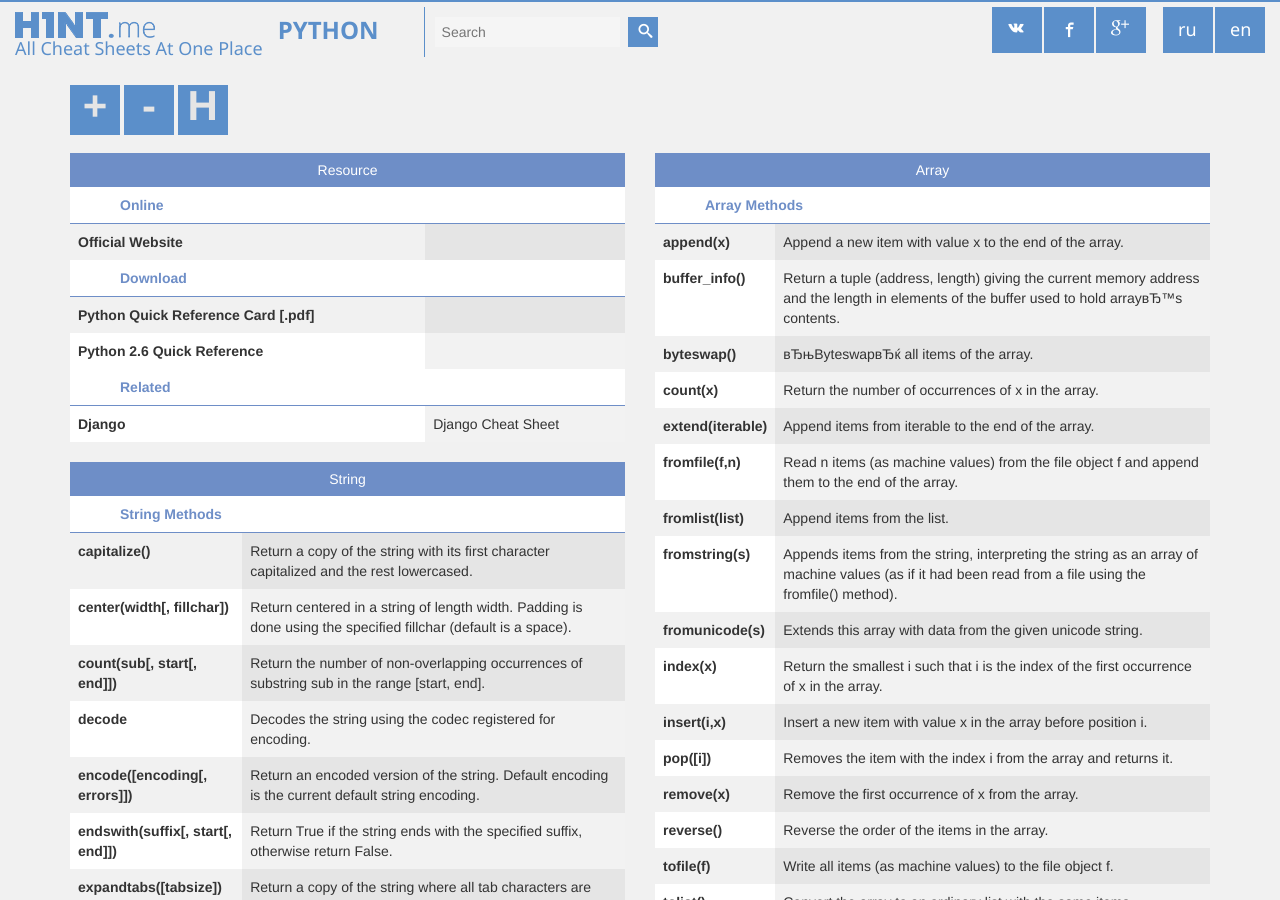
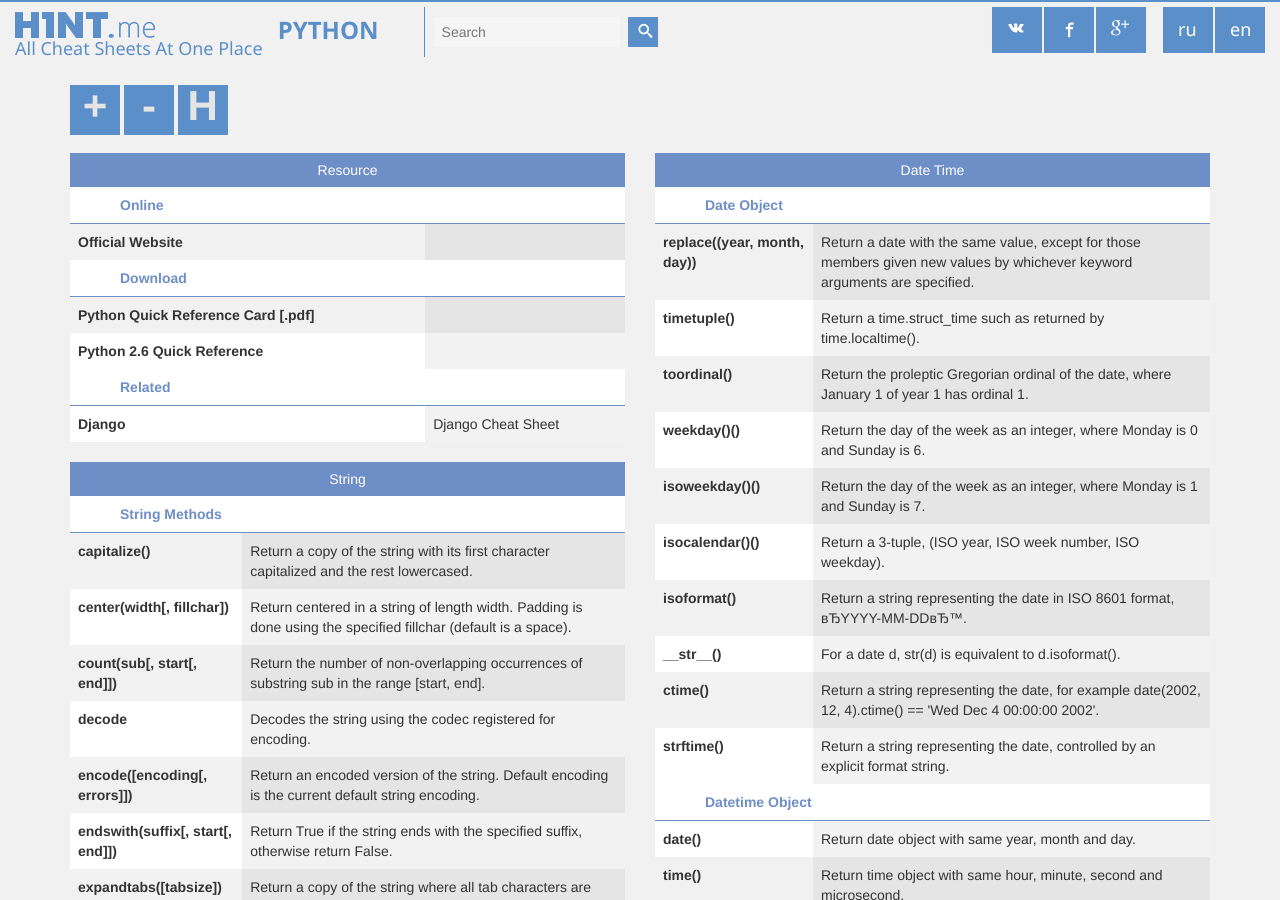
Before and after one commit to h1ntme/h1ntme.github.io, a Jekyll site: the page built from _posts/en/P/2015-01-31-python.html, in a window 1280 px wide and 900 px high. Built offline with Jekyll 4.4.1, drawn with Linux system fonts in a browser that asks for light colours; nearby versions of some CDN libraries.

Commit message:
python again & jquery column fixes

```diff
--- a/_posts/en/J/2015-01-31-jquery.html
+++ b/_posts/en/J/2015-01-31-jquery.html
@@ -669,6 +669,9 @@ categories:
     </table>
   </div>
 </div>
+
+        </div>
+        <div class="col-md-6 col-sm-6">
 <div class="card">
   <div class="cardName">Events</div>
   <div class="description">
@@ -1411,9 +1414,6 @@ categories:
     </table>
   </div>
 </div>
-        </div>
-        <div class="col-md-6 col-sm-6">
-
 		</div>
       </div>
     </div>
--- a/_posts/en/P/2015-01-31-python.html
+++ b/_posts/en/P/2015-01-31-python.html
@@ -458,6 +458,9 @@ categories:
     </table>
   </div>
 </div>
+		</div>
+        <div class="col-md-6 col-sm-6">
+
 <div class="card">
   <div class="cardName">Date Time</div>
   <div class="description">
@@ -614,8 +617,7 @@ categories:
     </table>
   </div>
 </div>
-		</div>
-        <div class="col-md-6 col-sm-6">
+
 
 <div class="card">
   <div class="cardName">Array</div>
```
